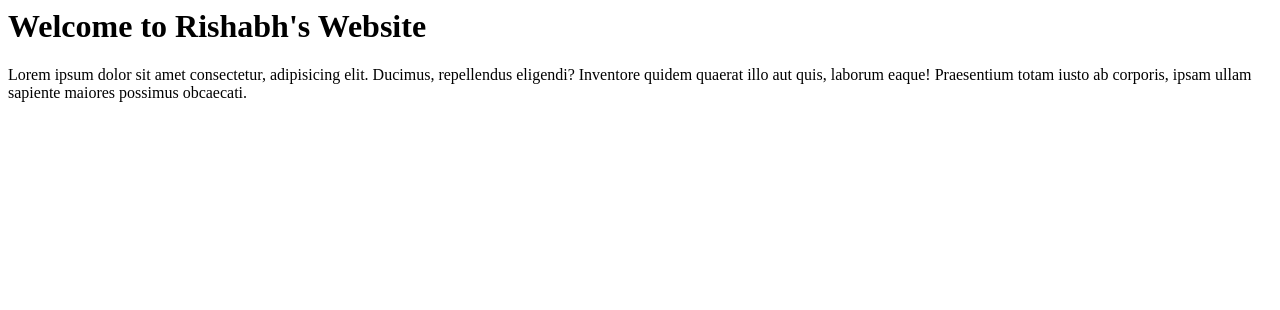
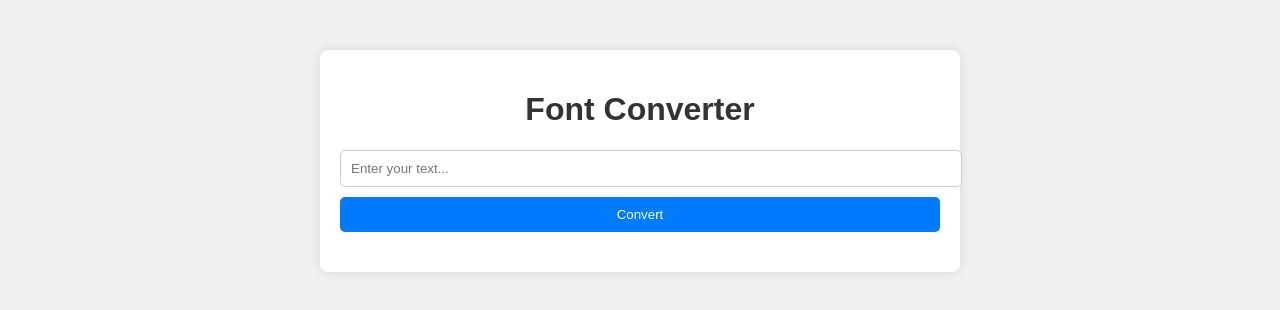
Before and after one commit to agrawal-ris/personalwebsite, a plain HTML site: page index.html in a window 1280 px wide. Drawn offline with Linux system fonts and the light colour scheme.

Commit message:
add font

```diff
--- a/index.html
+++ b/index.html
@@ -1,11 +1,19 @@
+<!DOCTYPE html>
 <html lang="en">
 <head>
     <meta charset="UTF-8">
     <meta name="viewport" content="width=device-width, initial-scale=1.0">
-    <title>Document</title>
+    <title>Font Converter</title>
+    <link rel="stylesheet" href="styles.css">
 </head>
 <body>
-    <h1> Welcome to Rishabh's Website</h1>
-    <p>Lorem ipsum dolor sit amet consectetur, adipisicing elit. Ducimus, repellendus eligendi? Inventore quidem quaerat illo aut quis, laborum eaque! Praesentium totam iusto ab corporis, ipsam ullam sapiente maiores possimus obcaecati.</p>
+    <div class="container">
+        <h1>Font Converter</h1>
+        <input type="text" id="inputText" placeholder="Enter your text...">
+        <button onclick="convertText()">Convert</button>
+        <div id="outputText"></div>
+    </div>
+
+    <script src="script.js"></script>
 </body>
 </html>
--- /dev/null
+++ b/script.js
@@ -0,0 +1,6 @@
+function convertText() {
+    var input = document.getElementById("inputText").value;
+    var output = document.getElementById("outputText");
+    output.style.fontFamily = "cr"; // Replace "YourCustomFont" with the name of your font
+    output.innerText = input;
+}
--- /dev/null
+++ b/styles.css
@@ -0,0 +1,52 @@
+body {
+    font-family: Arial, sans-serif;
+    background-color: #f0f0f0;
+}
+
+.container {
+    max-width: 600px;
+    margin: 50px auto;
+    padding: 20px;
+    background-color: #fff;
+    border-radius: 8px;
+    box-shadow: 0 0 10px rgba(0, 0, 0, 0.1);
+}
+
+h1 {
+    text-align: center;
+    color: #333;
+}
+
+input[type="text"] {
+    width: 100%;
+    padding: 10px;
+    margin-bottom: 10px;
+    border: 1px solid #ccc;
+    border-radius: 5px;
+}
+
+button {
+    display: block;
+    width: 100%;
+    padding: 10px;
+    background-color: #007bff;
+    color: #fff;
+    border: none;
+    border-radius: 5px;
+    cursor: pointer;
+}
+
+button:hover {
+    background-color: #0056b3;
+}
+
+#outputText {
+    margin-top: 20px;
+    font-size: 18px;
+}
+
+@font-face {
+    font-family: 'cr'; /* Replace 'YourCustomFont' with your desired font family name */
+    src: url('resources/cr.ttf') format('ttf'); /* Update the path if your font file is in a different location */
+    /* Add more src declarations for different font formats if needed */
+}
```
Also changed, not shown: resources/cr.ttf (added), resources/cr2.ttf (added).
